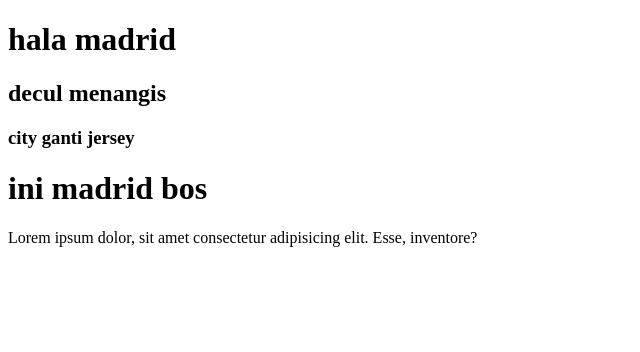
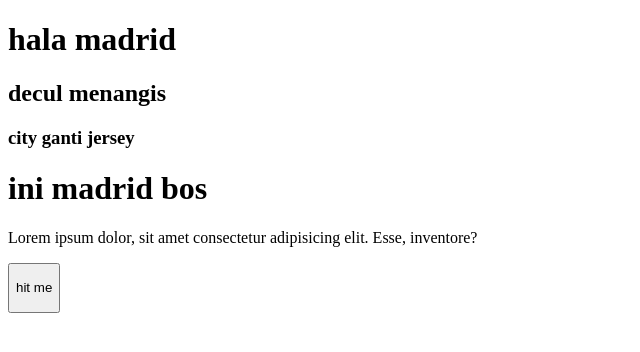
Before and after one commit to Hasrull14/progress-revo, a plain HTML site: page index.html in a window 1280 px wide. Shown: the whole page, without its empty margins (0-640 px from the left). Drawn offline with Linux system fonts and the light colour scheme.

Commit message:
pages commit

```diff
--- a/index.html
+++ b/index.html
@@ -17,5 +17,36 @@
             <p>Lorem ipsum dolor, sit amet consectetur adipisicing elit. Esse, inventore?</p>
         </article>
     </div>
+    <button onclick="alertMe(1)" style="height: 50px;">hit me</button>
+
+    <!--<script>
+        function alertMe(){
+            alert('halo dunia');
+        }
+    </script>-->
+<!--
+<script>
+    function alertMe(number){
+        if (number >= 10){
+            alert('halo 10 dunia');
+        } else {
+            alert('halo dunia kurang dari 10');
+        }
+
+    }
+-->
+<!--
+    for debug
+-->
+<script>
+    function alertMe(number){
+        if (number >= 10){
+            console.log('halo 10 dunia');
+        } else {
+            console.log('halo dunia kurang dari 10');
+        }
+
+    }
+</script>
 </body>
 </html>
```
